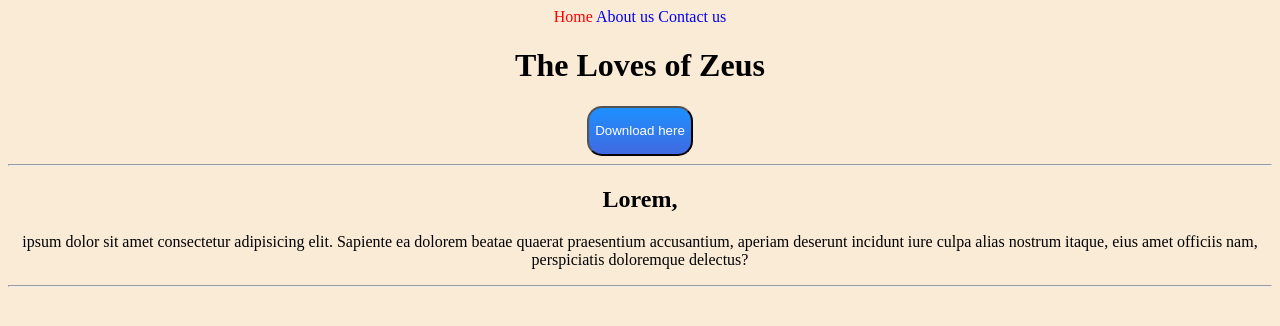
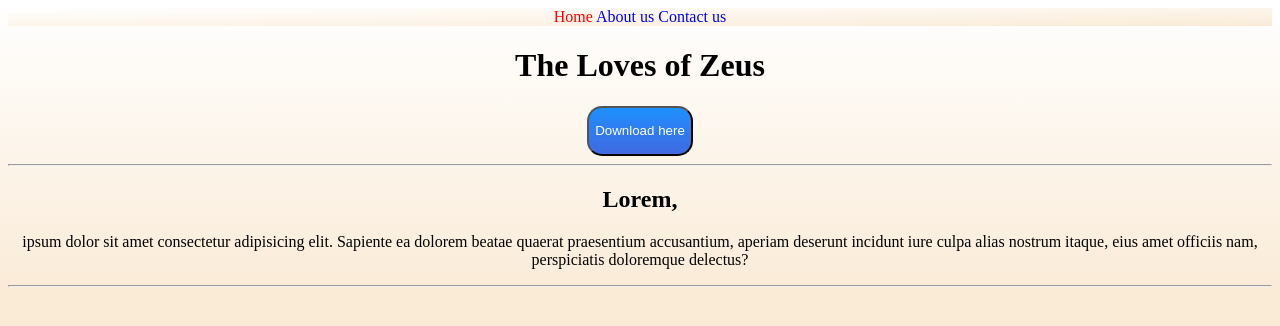
Before and after one commit to NerdyWanKenobi/Loves-of-Zeus, a plain HTML site: page index.html in a window 1280 px wide. Drawn offline with Linux system fonts and the light colour scheme.

Commit message:
Added gradients

```diff
--- a/assets/style.css
+++ b/assets/style.css
@@ -11,7 +11,14 @@
 
 body {
     background-color: antiquewhite;
+    background-image: linear-gradient(white, antiquewhite);
+    background-repeat: no-repeat;
 }
+
+/*head {
+    background-color: white;
+    background-repeat: no-repeat;
+}*/
 
 nav a {
     text-decoration: none;
@@ -19,6 +26,8 @@ nav a {
 
 nav {
     /*background-color: white;*/
+    /*background-color: antiquewhite;*/
+    background-image: linear-gradient(to bottom right, white, antiquewhite);
     text-align: center;
 }
 
```
